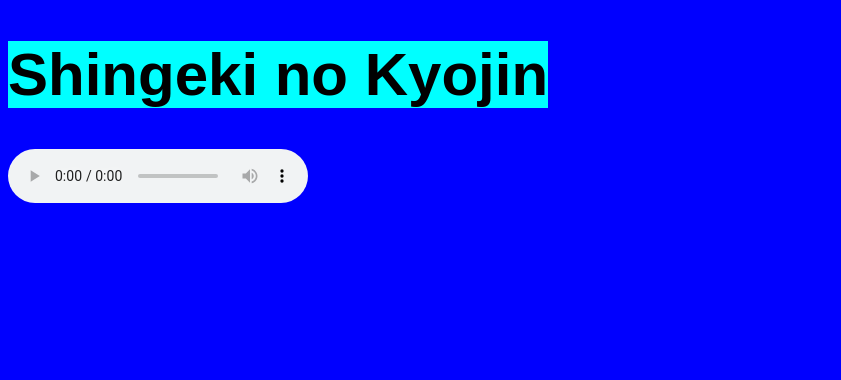
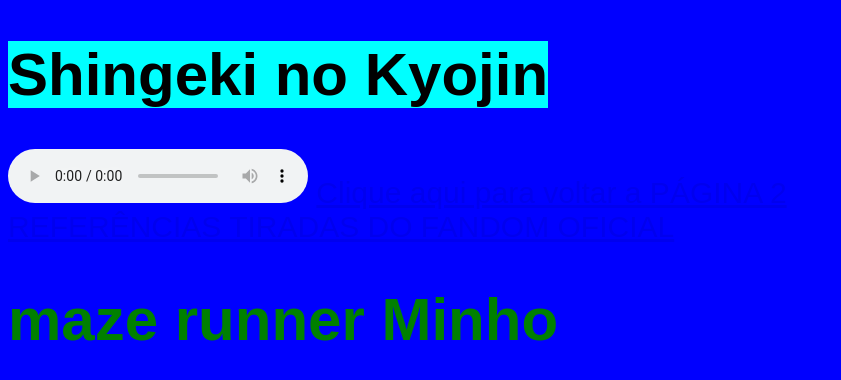
Before and after one commit to EduardaAlessandra/2Binez, a plain HTML site: page pg2.html in a window 1280 px wide. Shown: the whole page, without its empty margins (0-841 px from the left). Drawn offline with Linux system fonts and the light colour scheme.

Commit message:
Update pg2.html

```diff
--- a/pg2.html
+++ b/pg2.html
@@ -15,3 +15,7 @@
 <h1><mark style="background-color:cyan;">Shingeki no Kyojin</mark></h1><audio preload="metadata" controls autoplay>
           <source src="Eminem - Kill You [HQ](MP3_128K).mp3" type="audio/mpeg">
   </audio>
+<a href="https://eduardaelorena.github.io/Aot-2/" target="_self" rel="next">Clique aqui para voltar a PÁGINA 2</a>
+        <br>
+          <a href="https://attackontitan.fandom.com/wiki/Attack_on_Titan_Wiki" target="external">REFERÊNCIAS TIRADAS DO FANDOM OFICIAL</a>
+        <h1 style="color:green;"> maze runner Minho</h1>
```
